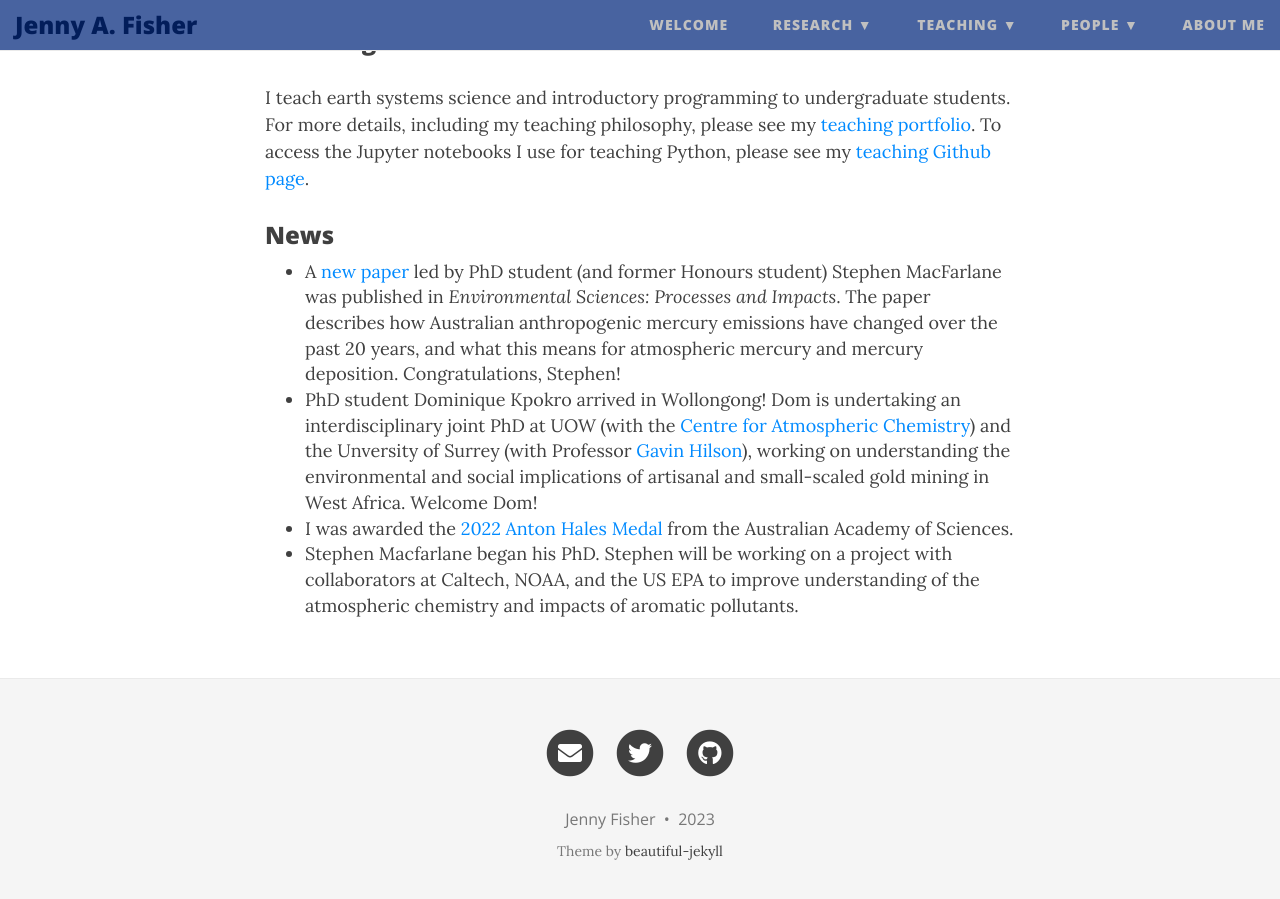
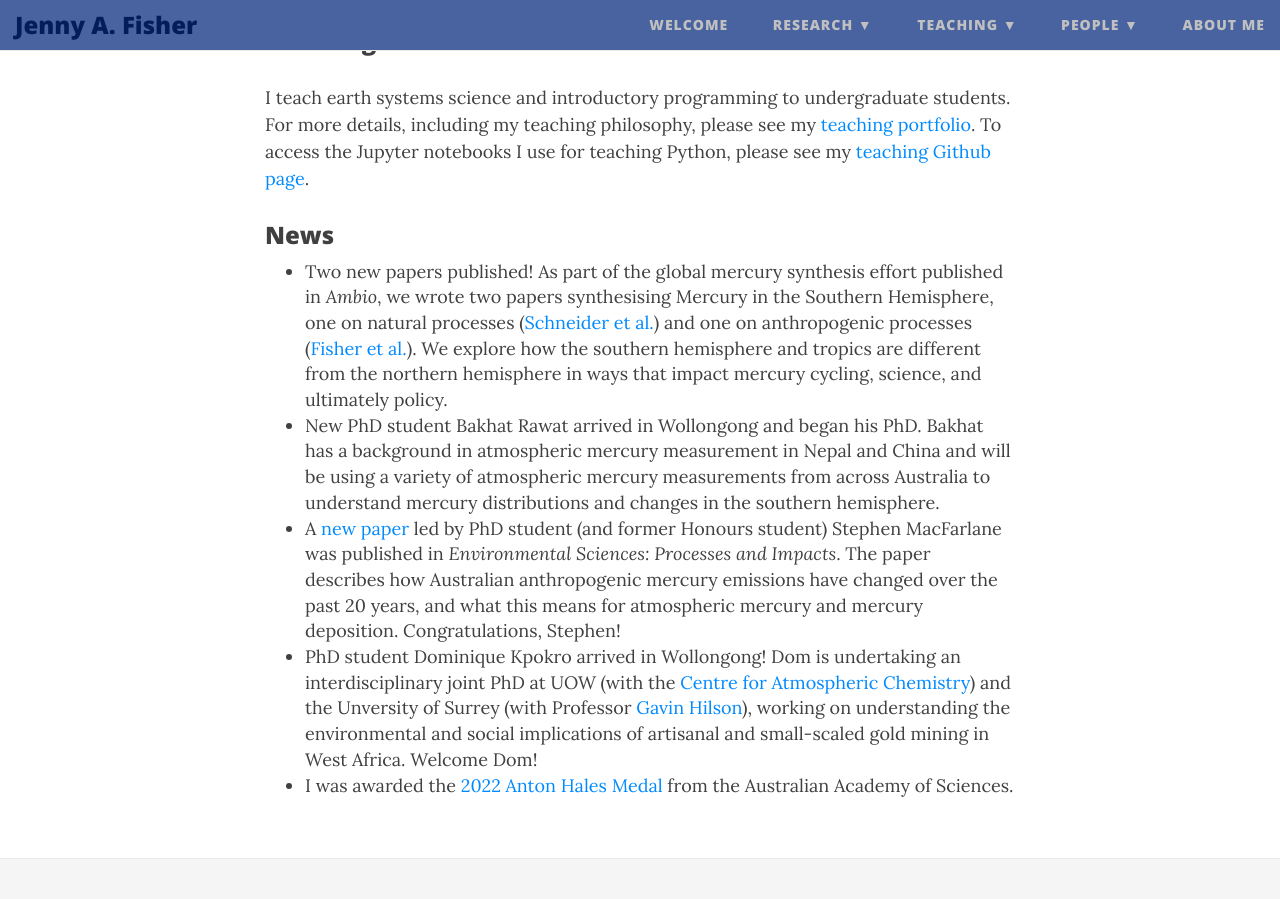
Before and after one commit to jennyfisher/jennyfisher.github.io, a Jekyll site: the page built from index.md, in a window 1280 px wide and 900 px high, scrolled down 740 px. Built offline with Jekyll 4.4.1, drawn with Linux system fonts in a browser that asks for light colours; nearby versions of some CDN libraries.

Commit message:
Update News

```diff
--- a/index.md
+++ b/index.md
@@ -25,7 +25,8 @@ I teach earth systems science and introductory programming to undergraduate stud
 
 ### News
 
+- Two new papers published! As part of the global mercury synthesis effort published in *Ambio*, we wrote two papers synthesising Mercury in the Southern Hemisphere, one on natural processes ([Schneider et al.](https://link.springer.com/article/10.1007/s13280-023-01832-5)) and one on anthropogenic processes ([Fisher et al.](https://link.springer.com/article/10.1007/s13280-023-01840-5)). We explore how the southern hemisphere and tropics are different from the northern hemisphere in ways that impact mercury cycling, science, and ultimately policy.
+- New PhD student Bakhat Rawat arrived in Wollongong and began his PhD. Bakhat has a background in atmospheric mercury measurement in Nepal and China and will be using a variety of atmospheric mercury measurements from across Australia to understand mercury distributions and changes in the southern hemisphere.
 - A [new paper](https://pubs.rsc.org/en/content/articlelanding/2022/EM/D2EM00019A) led by PhD student (and former Honours student) Stephen MacFarlane was published in *Environmental Sciences: Processes and Impacts*. The paper describes how Australian anthropogenic mercury emissions have changed over the past 20 years, and what this means for atmospheric mercury and mercury deposition. Congratulations, Stephen!
 - PhD student Dominique Kpokro arrived in Wollongong! Dom is undertaking an interdisciplinary joint PhD at UOW (with the [Centre for Atmospheric Chemistry](https://www.uow.edu.au/science-medicine-health/research/centre-for-atmospheric-chemistry/)) and the Unversity of Surrey (with Professor [Gavin Hilson](https://www.surrey.ac.uk/people/gavin-hilson)), working on understanding the environmental and social implications of artisanal and small-scaled gold mining in West Africa. Welcome Dom!
 - I was awarded the [2022 Anton Hales Medal](https://www.science.org.au/supporting-science/awards-and-opportunities/honorific-awardees/2022-awardees#hales) from the Australian Academy of Sciences.
-- Stephen Macfarlane began his PhD. Stephen will be working on a project with collaborators at Caltech, NOAA, and the US EPA to improve understanding of the atmospheric chemistry and impacts of aromatic pollutants.
```
